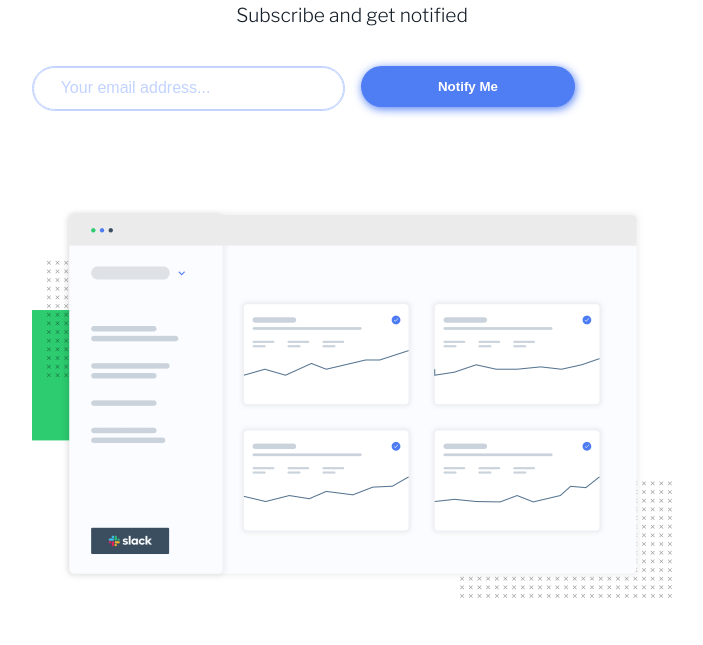
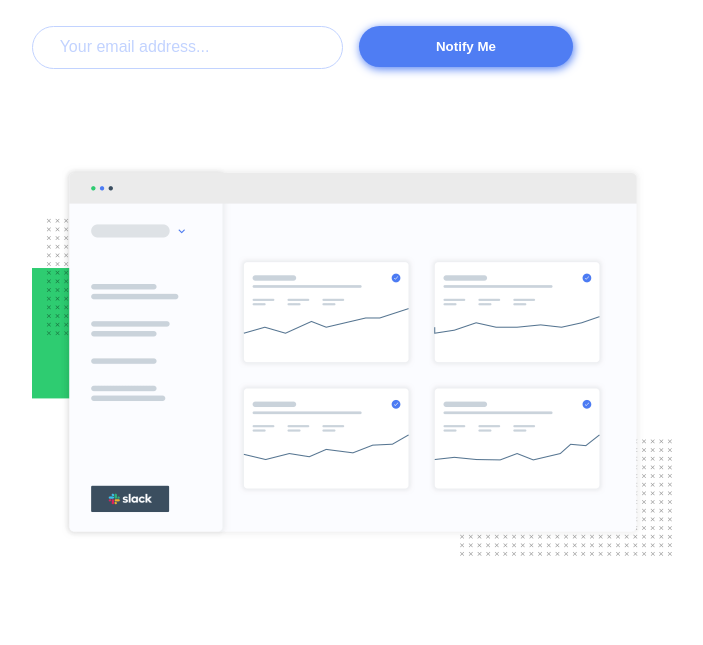
Before and after one commit to mjpfelicia/-Ping-coming-soon-page, a plain HTML site: page index.html in a window 1280 px wide. Shown: the part 256-901 px from the top of the page, without its empty margins (288-991 px from the left). Drawn offline with nearby package versions, Linux system fonts and the light colour scheme.

Commit message:
melhorias width

```diff
--- a/style.css
+++ b/style.css
@@ -35,7 +35,7 @@ img {
 
 .box_geral {
     max-width: 640px;
-    margin: 5.375rem 1.125rem 5rem;
+    margin: 3.5rem 1.125rem 5rem;
     text-align: center;
 }
 
@@ -94,8 +94,8 @@ input[type="email"]::placeholder {
 }
 
 form {
+    max-width: 100%;
     border-radius: 27px;
-    border: 1px solid var(--cor-azul-claro);
     margin: 0 auto;
 }
 
@@ -204,7 +204,7 @@ form {
 @media (min-width: 1000px) {
     .box_geral {
         max-width: 640px;
-        margin: 5.375em 1.125em 5em;
+        margin: 3.375em 1.125em 3em;
         text-align: center;
     }
     header img {
```
